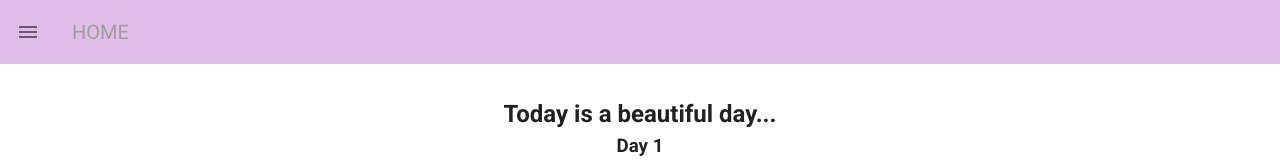
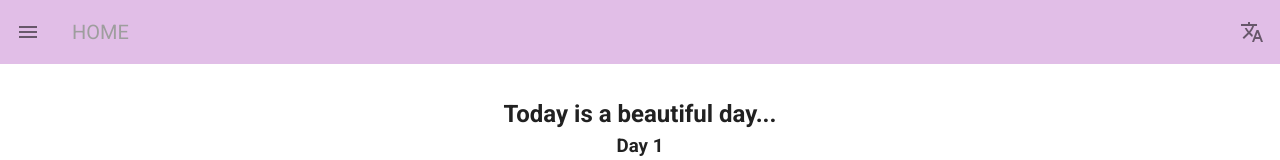
Before and after one commit to Lunaticsatoshi/Vuetify-Starter, a Vue app: page / in a window 1280 px wide. Shown: the top 160 px of the page. Built offline with nearby package versions, Linux system fonts and the light colour scheme; what vue-typed-js would draw is missing.

Commit message:
feat: Allows language switch

```diff
--- a/src/components/AppBar.vue
+++ b/src/components/AppBar.vue
@@ -12,7 +12,9 @@
       <v-spacer/>
       <v-toolbar-items>
         <v-icon v-if="this.$route.name !== 'Home'" @click="rightDrawer = !rightDrawer">mdi-calendar-today</v-icon>
-
+        <slot v-else>
+          <v-icon @click="changeLanguage">mdi-translate</v-icon>
+        </slot>
       </v-toolbar-items>
     </v-app-bar>
     <v-navigation-drawer absolute temporary v-model="drawer" class="primary">
@@ -74,6 +76,10 @@ export default {
     }
   },
   methods: {
+    changeLanguage(){
+      this.$i18n.locale = this.$i18n.locale ==='en'?'hi':'en'
+      localStorage.setItem('language',this.$i18n.locale)
+    },
     changeDay(day){
       this.rightDrawer = false
       this.$store.dispatch('updateCurrentDay',day.value)
--- a/src/i18n.js
+++ b/src/i18n.js
@@ -17,7 +17,7 @@ function loadLocaleMessages () {
 }
 
 export default new VueI18n({
-  locale: process.env.VUE_APP_I18N_LOCALE || 'en',
-  fallbackLocale: process.env.VUE_APP_I18N_FALLBACK_LOCALE || 'en',
+  locale: localStorage.getItem('language') || process.env.VUE_APP_I18N_LOCALE  ,
+  fallbackLocale: process.env.VUE_APP_I18N_FALLBACK_LOCALE,
   messages: loadLocaleMessages()
 })
```
